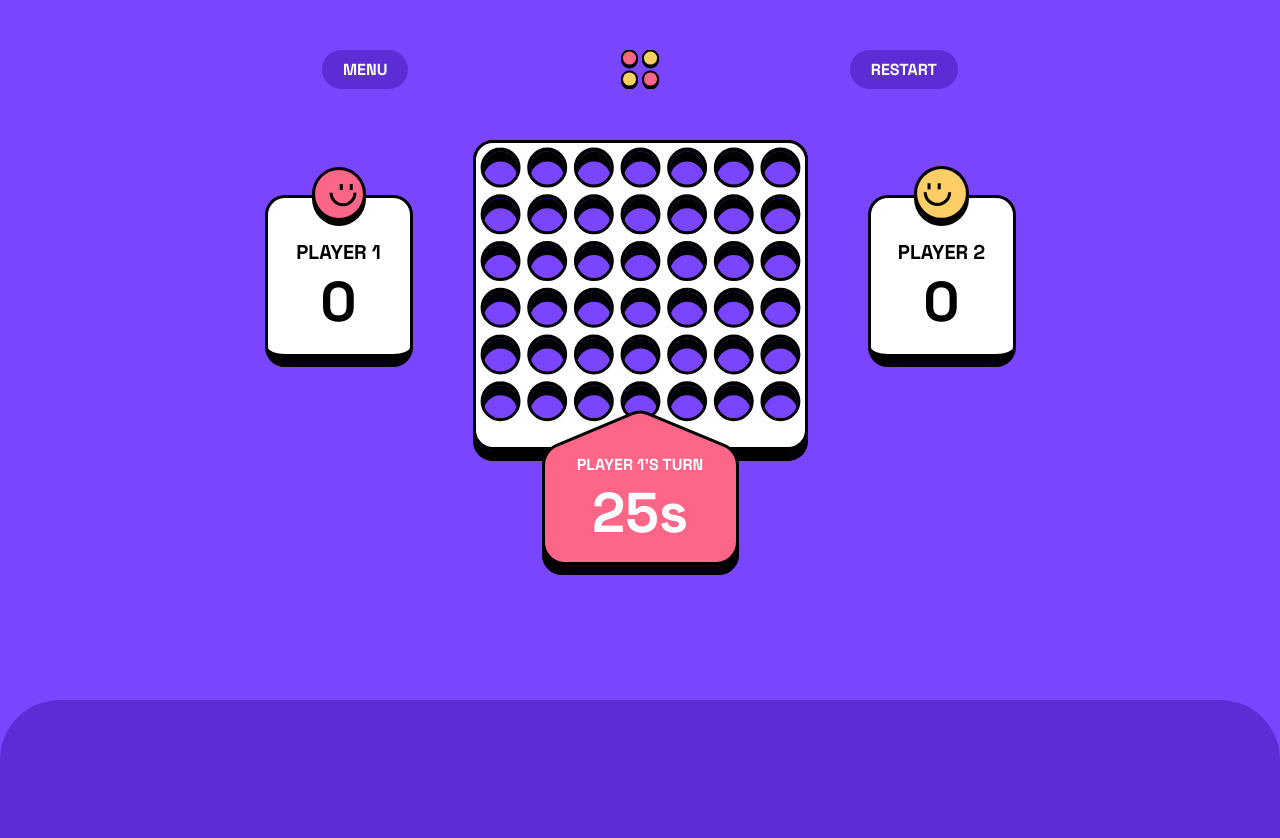
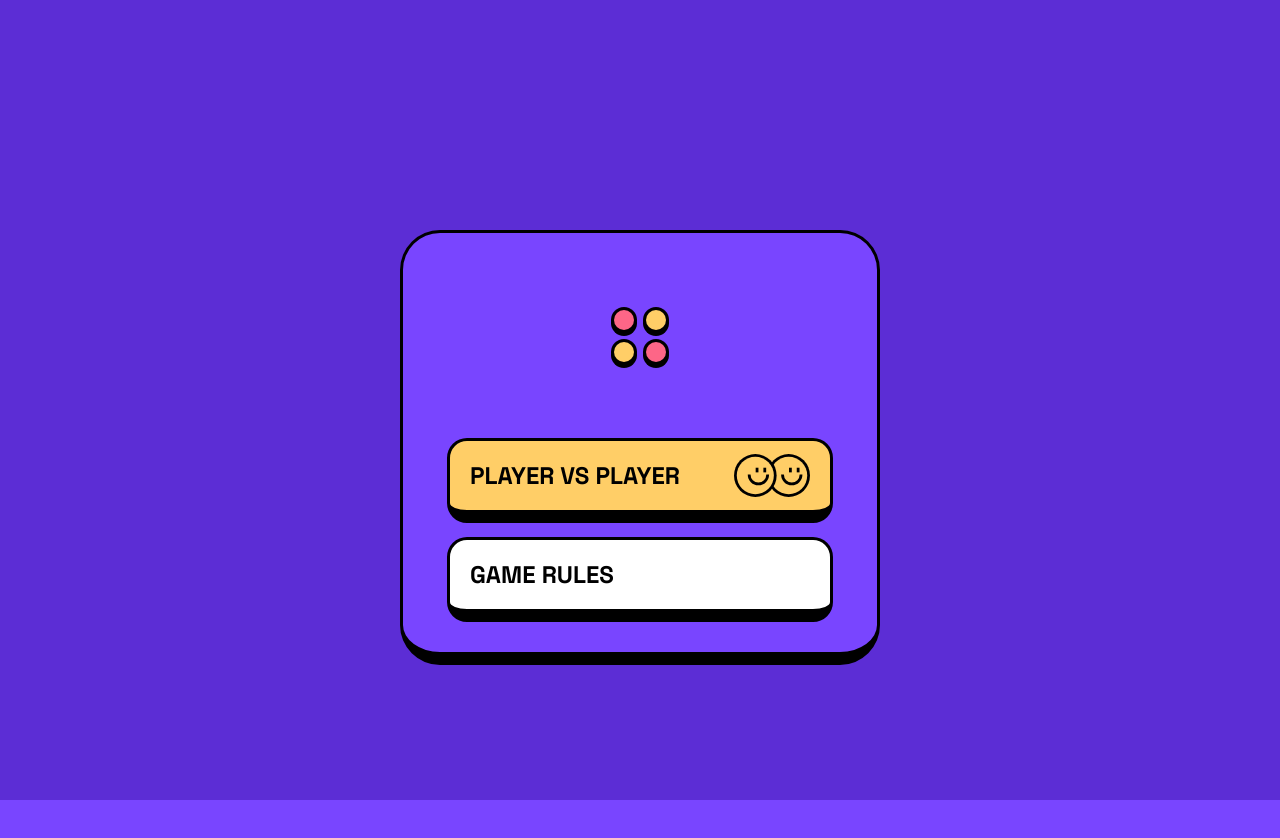
Before and after one commit to mgrevious/fem-connect-four-game, a React (Vite) app: page / in a window 1280 px wide. Shown: the top 838 px of the page. After the commit the page ends 800 px from the top, so only its background shows below. Built offline with nearby package versions, Linux system fonts and the light colour scheme.

Commit message:
Re-added code for full game functionality.

```diff
--- a/src/features/game/ConnectFour.tsx
+++ b/src/features/game/ConnectFour.tsx
@@ -1,24 +1,24 @@
-// import { useAppSelector } from '../../app/hooks';
-// import StartMenu from './pages/StartMenu';
-// import GameRules from './pages/GameRules';
+import { useAppSelector } from '../../app/hooks';
+import StartMenu from './pages/StartMenu';
+import GameRules from './pages/GameRules';
 import Game from './pages/Game';
-// import { AppView } from './helpers';
+import { AppView } from './helpers';
 
 const ConnectFour = () => {
-  // const { currentView } = useAppSelector((state) => state.game);
+  const { currentView } = useAppSelector((state) => state.game);
 
   let renderedView = null;
-  // if (currentView === AppView.GAME_RULES) {
-  //   renderedView = <GameRules />;
-  // } else if (currentView === AppView.GAME) {
-  renderedView = <Game />;
-  // } else {
-  //   renderedView = (
-  //     <main className="bg-primary lg:bg-primary-dark">
-  //       <StartMenu />
-  //     </main>
-  //   );
-  // }
+  if (currentView === AppView.GAME_RULES) {
+    renderedView = <GameRules />;
+  } else if (currentView === AppView.GAME) {
+    renderedView = <Game />;
+  } else {
+    renderedView = (
+      <main className="bg-primary lg:bg-primary-dark">
+        <StartMenu />
+      </main>
+    );
+  }
 
   return <div className="w-full">{renderedView} </div>;
 };
--- a/src/features/game/pages/Game.tsx
+++ b/src/features/game/pages/Game.tsx
@@ -3,7 +3,7 @@ import Grid from '../components/Grid';
 import PlayerScore from '../components/PlayerScore';
 import Header from '../components/Header';
 import InGameMenu from '../components/InGameMenu';
-import { PlayerName } from '../helpers';
+import { AppView, PlayerName } from '../helpers';
 import { getFadeInContainer } from '../styled-helpers';
 
 const FadeInContainer = getFadeInContainer();
@@ -12,7 +12,7 @@ const player1IconClass = '-left-7 lg:right-0 lg:left-0';
 const player2IconClass = '-right-7 lg:right-0 lg:left-0';
 
 const Game = () => {
-  const { player1, player2, gameWinner } = useAppSelector(
+  const { player1, player2, gameWinner, currentView } = useAppSelector(
     (state) => state.game
   );
 
@@ -67,10 +67,12 @@ const Game = () => {
         </main>
       </div>
       <InGameMenu />
-      <div
-        data-testid="bg-color"
-        className={`${bgColor} rounded-t-[60px] fixed w-full top-[520px] sm:top-[800px] lg:top-[700px] h-5/6 left-0 right-0 z-10`}
-      ></div>
+      {currentView === AppView.GAME && (
+        <div
+          data-testid="bg-color"
+          className={`${bgColor} rounded-t-[60px] fixed w-full top-[520px] sm:top-[800px] lg:top-[700px] h-5/6 left-0 right-0 z-10`}
+        ></div>
+      )}
     </FadeInContainer>
   );
 };
```
